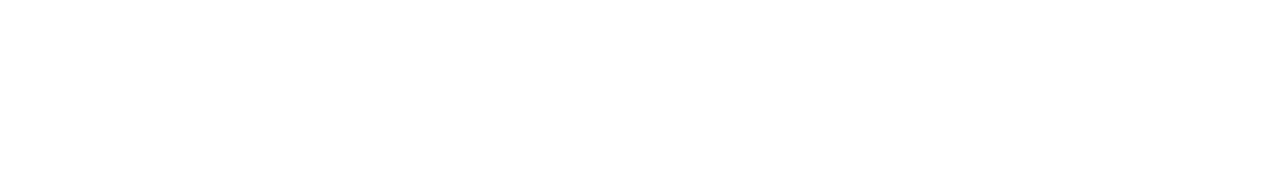
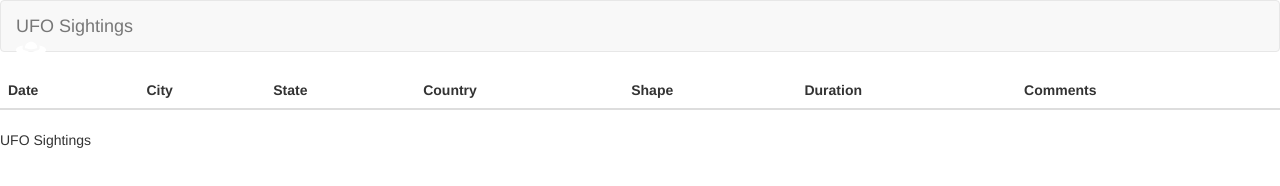
Before and after one commit to sarahheavner/javascript-challenge, a plain HTML site: page UFO-level-1/index.html in a window 1280 px wide. Drawn offline with nearby package versions, Linux system fonts and the light colour scheme.

Commit message:
added navbar, data table, and footer to index.html

```diff
--- a/UFO-level-1/index.html
+++ b/UFO-level-1/index.html
@@ -1,5 +1,7 @@
 <!DOCTYPE html>
 <html lang="en">
+
+
 
 <head>
     <meta charset="utf-8">
@@ -13,9 +15,44 @@
 
 
 
+<body>
+    <div class="wrapper">
+        <nav class="navbar navbar-default">
+            <div class="containter-fluid">
+                <div class="navbar-header">
+                    <a class="navbar-brand" href="index.html"> UFO Sightings
+                        <img class="nav-ufo" src="static/images/ufo.svg" width="30" height="30" class="d-inline-block align-top" />
+                    </a>
+                </div>
+            </div>
+        </nav>
 
 
+        <table class="table table-striped">
+            <thead>
+                <tr>
+                    <th scope="col">Date</th>
+                    <th scope="col">City</th>
+                    <th scope="col">State</th>
+                    <th scope="col">Country</th>
+                    <th scope="col">Shape</th>
+                    <th scope="col">Duration</th>
+                    <th scope="col">Comments</th>
+                </tr>
+            </thead>
+            <tbody></tbody>
+        </table>
 
+        <footer class="footer">
+            <span class="bottom">UFO Sightings</span>
+        </footer>
+    </div>
+
+</body>
+
+<script src="https://cdnjs.cloudflare.com/ajax/libs/d3/4.11.0/d3.js"></script>
+<script src="static/js/data.js"></script>
+<script src="static/js/index.js"></script>
 
 
 </html>
```
Also changed, not shown: UFO-level-1/static/images/alien.jpg (added).
